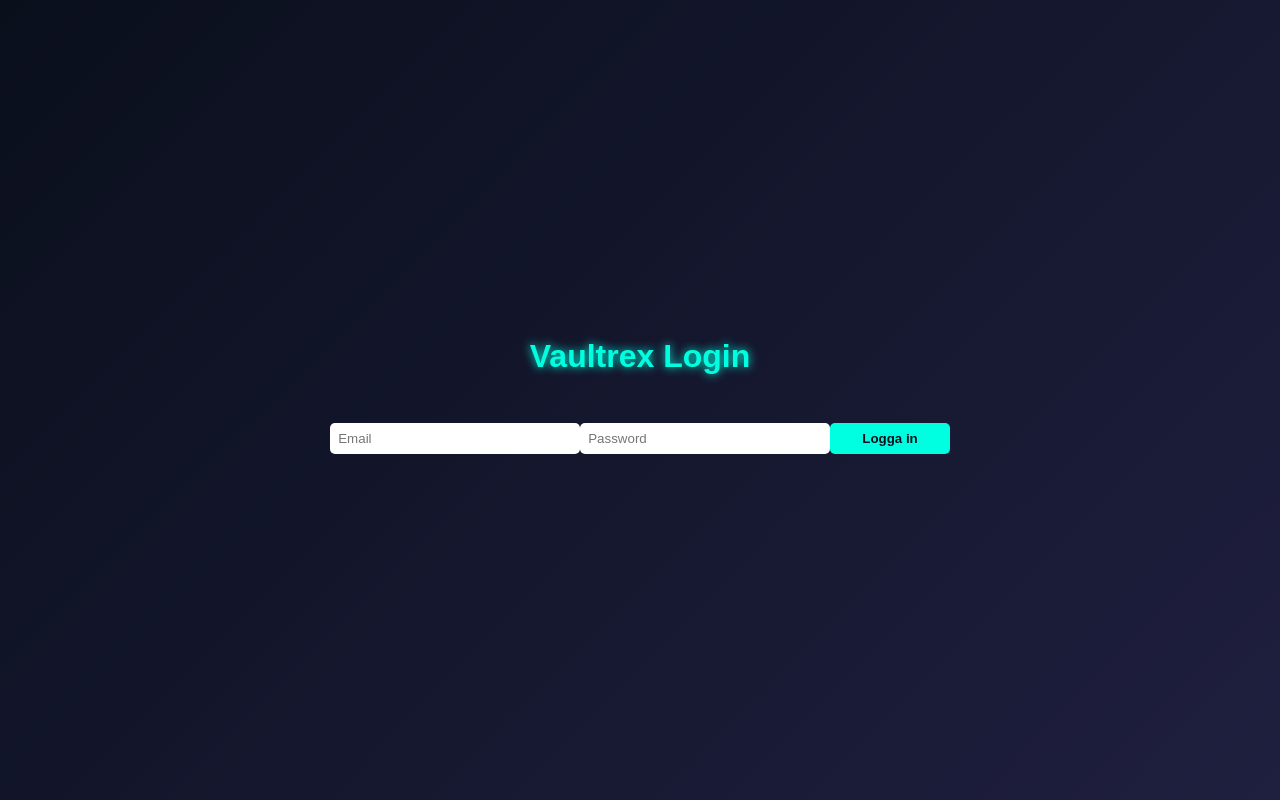
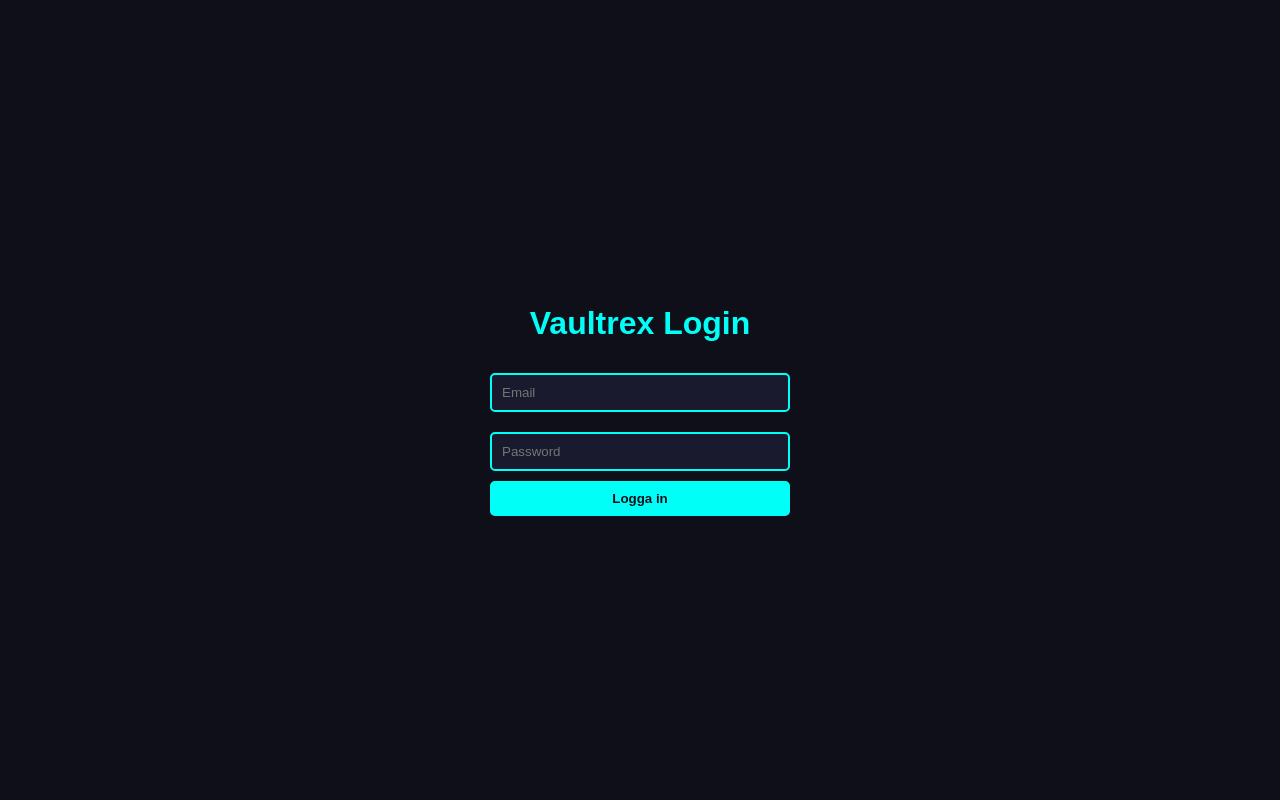
Before and after one commit to FooxxyyDev/vaultrex-frontend, a React (Vite) app: page / in a window 1280 px wide. Built offline with nearby package versions, Linux system fonts and the light colour scheme.

Commit message:
Update App.css

```diff
--- a/src/App.css
+++ b/src/App.css
@@ -1,59 +1,55 @@
-/* --- Grundinställningar --- */
-* {
-  box-sizing: border-box;
+/* Grundlayout */
+body {
   margin: 0;
-  padding: 0;
-  font-family: 'Orbitron', sans-serif; /* futuristiskt typsnitt */
+  font-family: "Orbitron", sans-serif;
+  background-color: #0f0f1a;
+  color: #e0e0ff;
 }
 
-body {
-  background-color: #0a0f1c;
-  color: #e0e0e0;
+h1, h2 {
+  color: #00fff7;
 }
 
-/* --- Login-sida --- */
+/* Login */
 .login-container {
   display: flex;
   flex-direction: column;
   align-items: center;
   justify-content: center;
   height: 100vh;
-  background: linear-gradient(135deg, #0a0f1c, #1f1f3f);
 }
 
-.login-container h1 {
-  margin-bottom: 2rem;
-  color: #00ffe0;
-  text-shadow: 0 0 10px #00ffe0;
+.login-container form {
+  display: flex;
+  flex-direction: column;
+  width: 300px;
 }
 
 .login-container input {
-  width: 250px;
-  margin: 0.5rem 0;
-  padding: 0.5rem;
+  margin: 10px 0;
+  padding: 10px;
+  border: 2px solid #00fff7;
   border-radius: 5px;
-  border: none;
-  outline: none;
+  background-color: #1a1a2e;
+  color: #e0e0ff;
 }
 
 .login-container button {
-  margin-top: 1rem;
-  padding: 0.5rem 2rem;
-  background-color: #00ffe0;
+  padding: 10px;
+  background-color: #00fff7;
   border: none;
   border-radius: 5px;
-  color: #0a0f1c;
+  cursor: pointer;
   font-weight: bold;
-  cursor: pointer;
-  transition: all 0.3s ease;
+  color: #0f0f1a;
+  transition: background-color 0.3s;
 }
 
 .login-container button:hover {
-  background-color: #00b3a0;
-  transform: scale(1.05);
+  background-color: #00b0aa;
 }
 
-/* --- Dashboard --- */
+/* Dashboard */
 .dashboard {
   display: flex;
   flex-direction: column;
@@ -64,118 +60,103 @@ header {
   display: flex;
   justify-content: space-between;
   align-items: center;
-  padding: 1rem 2rem;
-  background-color: #11172a;
-  border-bottom: 1px solid #00ffe0;
-}
-
-header h1 {
-  color: #00ffe0;
-  text-shadow: 0 0 5px #00ffe0;
+  padding: 15px 30px;
+  background: linear-gradient(90deg, #0f0f1a, #1a1a2e);
+  border-bottom: 2px solid #00fff7;
 }
 
 header button {
-  padding: 0.5rem 1rem;
+  padding: 8px 16px;
+  background-color: #ff007f;
   border: none;
   border-radius: 5px;
-  background-color: #00ffe0;
-  color: #11172a;
+  color: #fff;
   cursor: pointer;
-  transition: all 0.3s ease;
 }
 
 header button:hover {
-  background-color: #00b3a0;
+  background-color: #ff1fc3;
 }
 
-/* --- Navigeringsflikar --- */
+/* Navigering / flikar */
 nav {
   display: flex;
-  background-color: #11172a;
-  border-bottom: 1px solid #00ffe0;
+  background-color: #1a1a2e;
+  border-bottom: 2px solid #00fff7;
 }
 
 nav button {
   flex: 1;
-  padding: 1rem;
+  padding: 15px;
   background: none;
   border: none;
-  color: #e0e0e0;
+  color: #e0e0ff;
   cursor: pointer;
-  transition: all 0.3s ease;
+  font-weight: bold;
+  transition: background-color 0.3s;
 }
 
-nav button:hover,
-nav button:focus,
-nav button.active {
-  background-color: #00ffe0;
-  color: #11172a;
-  font-weight: bold;
-  text-shadow: 0 0 5px #00ffe0;
+nav button.active, nav button:hover {
+  background-color: #00fff7;
+  color: #0f0f1a;
 }
 
-/* --- Huvudinnehåll --- */
+/* Huvudinnehåll */
 main {
   flex: 1;
-  padding: 2rem;
+  padding: 20px;
+  background-color: #0f0f1a;
 }
 
-/* --- Inventory & Services --- */
-.inventory, .services, .settings {
-  display: flex;
-  flex-direction: column;
-  gap: 1rem;
-}
-
+/* Inventory */
 .inventory-item, .service-item {
   display: flex;
   justify-content: space-between;
   align-items: center;
-  padding: 0.7rem 1rem;
-  background-color: #1f1f3f;
+  padding: 12px;
+  margin: 10px 0;
+  background-color: #1a1a2e;
+  border-left: 4px solid #00fff7;
   border-radius: 5px;
-  box-shadow: 0 0 10px rgba(0,255,224,0.3);
-  transition: all 0.3s ease;
 }
 
-.inventory-item:hover, .service-item:hover {
-  transform: scale(1.02);
-  box-shadow: 0 0 15px rgba(0,255,224,0.6);
+.inventory-item button, .service-item button {
+  background-color: #00fff7;
+  border: none;
+  border-radius: 5px;
+  padding: 6px 12px;
+  cursor: pointer;
+  font-weight: bold;
+  color: #0f0f1a;
+  transition: background-color 0.3s;
 }
 
-.inventory-item button {
-  padding: 0.3rem 0.8rem;
-  border: none;
-  border-radius: 5px;
-  background-color: #00ffe0;
-  color: #11172a;
-  cursor: pointer;
-  transition: all 0.3s ease;
+.inventory-item button:hover, .service-item button:hover {
+  background-color: #00b0aa;
 }
 
-.inventory-item button:hover {
-  background-color: #00b3a0;
-}
-
-/* --- Settings --- */
+/* Inställningar */
 .settings input {
-  padding: 0.5rem;
+  display: block;
+  margin: 10px 0;
+  padding: 10px;
+  border: 2px solid #00fff7;
   border-radius: 5px;
-  border: none;
-  width: 250px;
+  background-color: #1a1a2e;
+  color: #e0e0ff;
 }
 
 .settings button {
-  margin-top: 0.5rem;
-  padding: 0.5rem 1rem;
+  margin-top: 10px;
+  padding: 10px;
+  background-color: #ff007f;
   border: none;
   border-radius: 5px;
-  background-color: #00ffe0;
-  color: #11172a;
+  color: #fff;
+  font-weight: bold;
   cursor: pointer;
-  transition: all 0.3s ease;
 }
 
 .settings button:hover {
-  background-color: #00b3a0;
+  background-color: #ff1fc3;
 }
```
